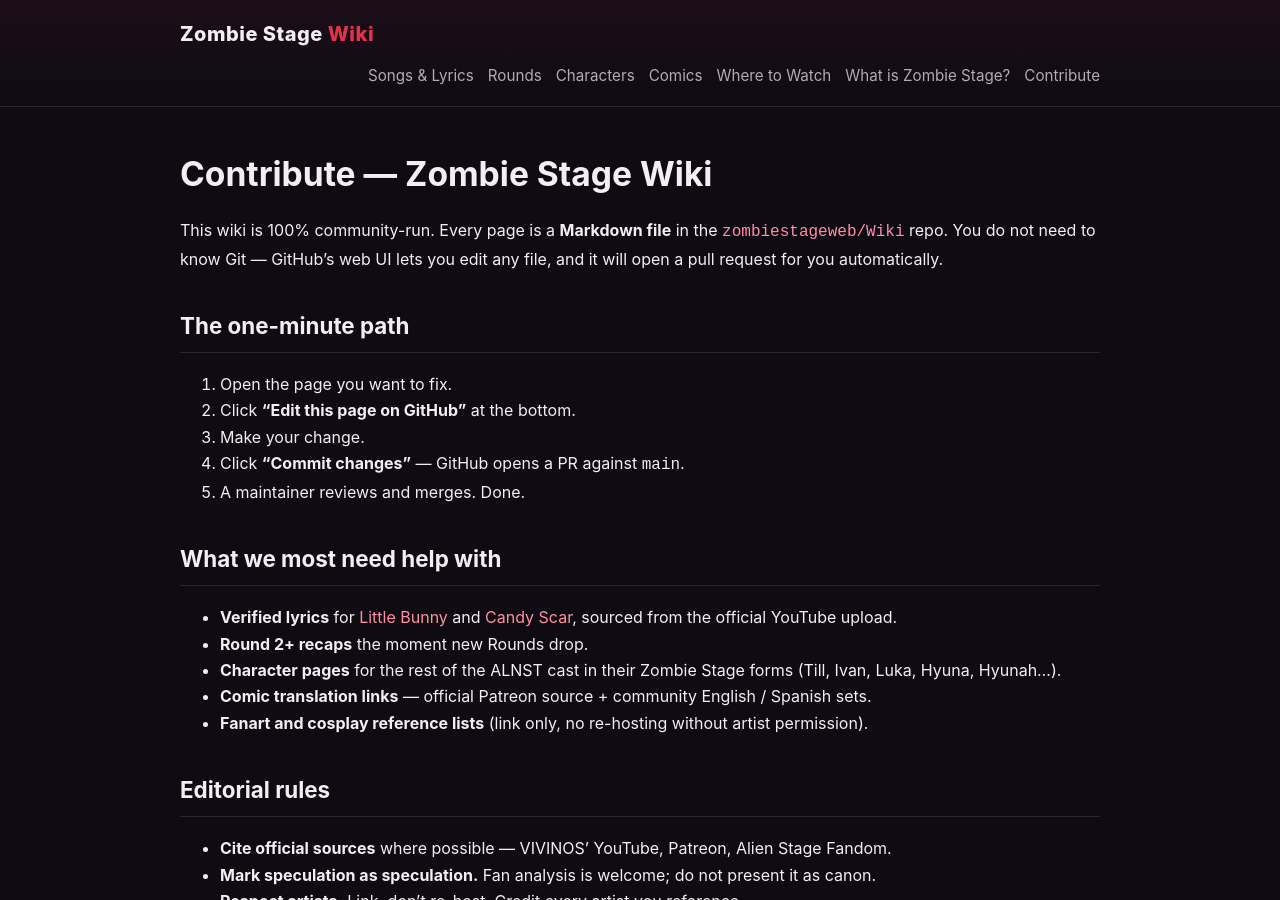
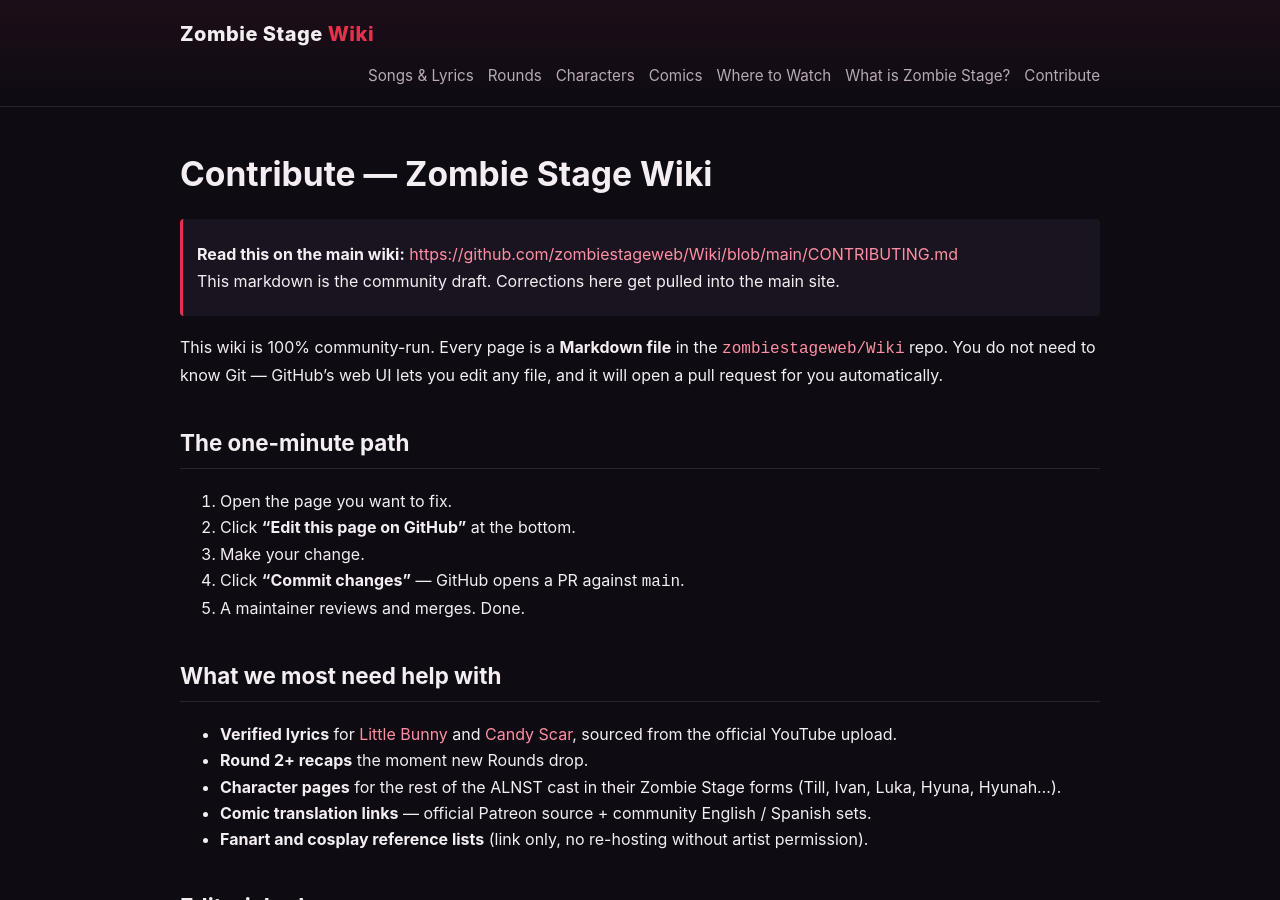
Before and after one commit to zombiestageweb/Wiki, a Jekyll site: the page built from contribute/index.md, in a window 1280 px wide and 900 px high. Built offline with Jekyll 4.4.1, drawn with Linux system fonts in a browser that asks for light colours.

Commit message:
docs(contribute/index.md): add canonical link to main site

```diff
--- a/contribute/index.md
+++ b/contribute/index.md
@@ -4,6 +4,9 @@ title: "Contribute — Zombie Stage Wiki"
 description: "How to add lyrics, characters, and episode information to the Zombie Stage Wiki. Every page is a Markdown file editable on GitHub."
 permalink: /contribute/
 ---
+
+> **Read this on the main wiki:** [https://github.com/zombiestageweb/Wiki/blob/main/CONTRIBUTING.md](https://github.com/zombiestageweb/Wiki/blob/main/CONTRIBUTING.md)
+> This markdown is the community draft. Corrections here get pulled into the main site.
 
 This wiki is 100% community-run. Every page is a **Markdown file** in the
 [`zombiestageweb/Wiki`](https://github.com/zombiestageweb/Wiki) repo. You do not need to know Git —
```
